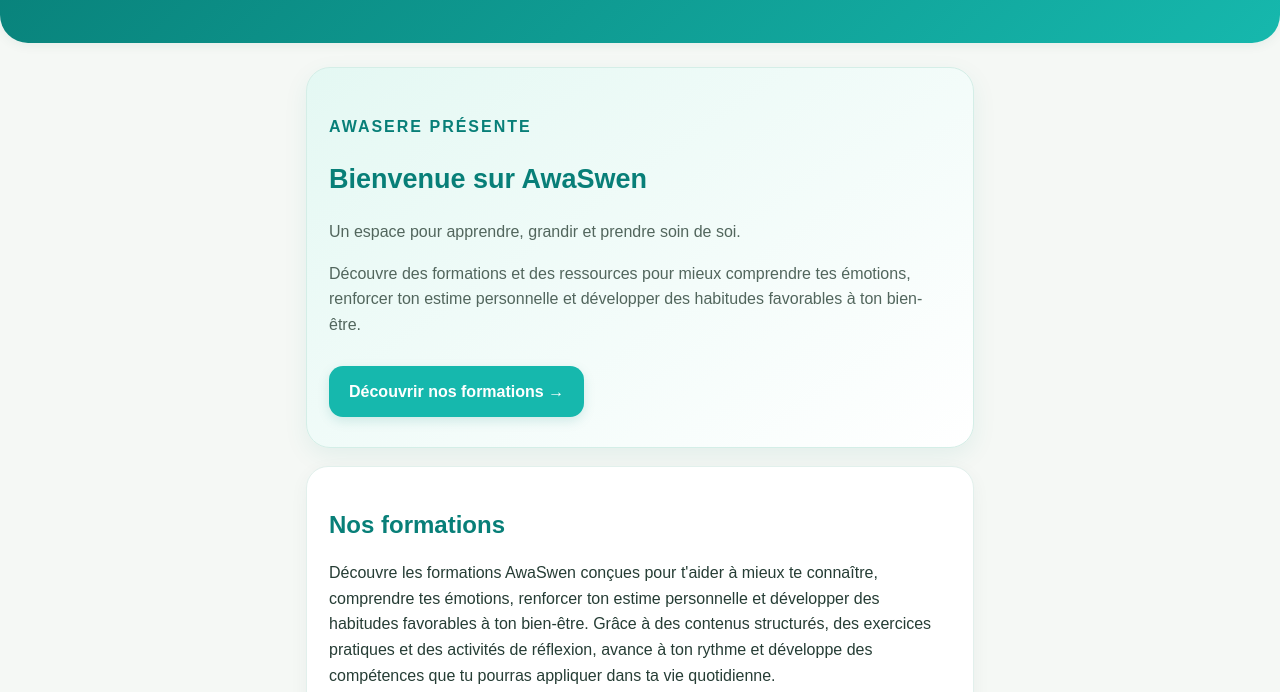
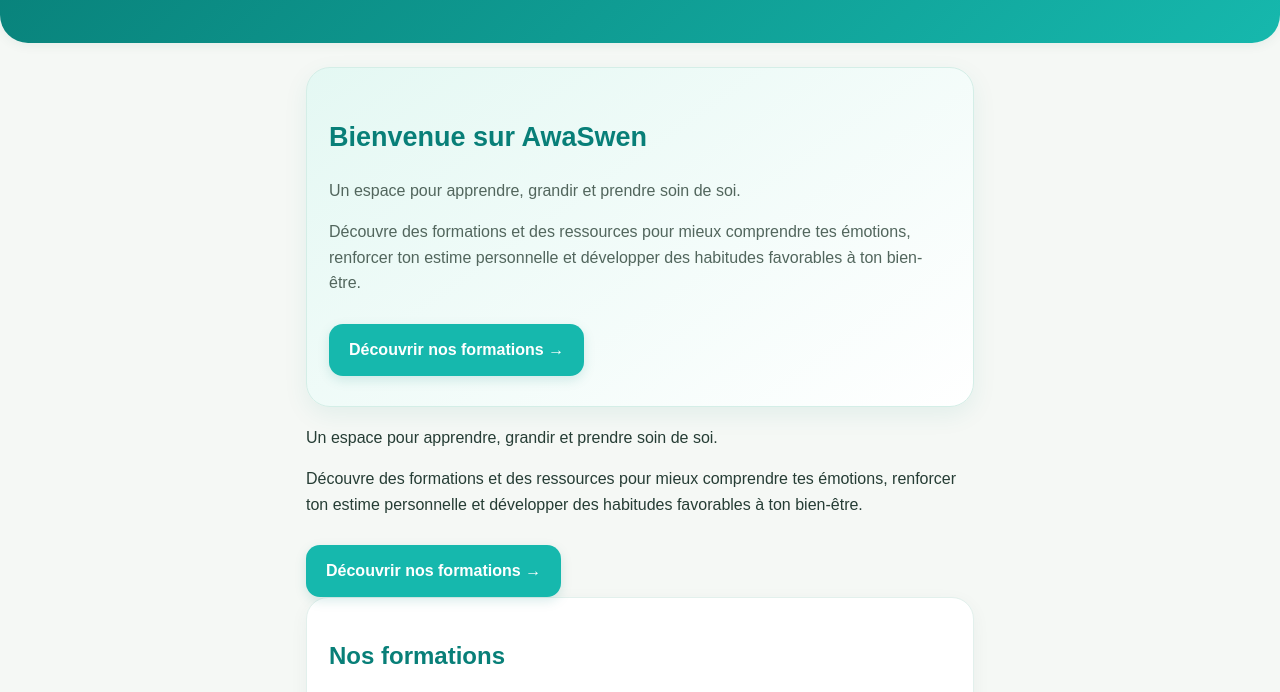
Before and after one commit to jennydesir34-creator/awaswen, a plain HTML site: page index.html in a window 1280 px wide. Shown: the part 108-800 px from the top of the page. Drawn offline with Linux system fonts and the light colour scheme.

Commit message:
Update index.html

```diff
--- a/index.html
+++ b/index.html
@@ -284,14 +284,25 @@
 
   <main>
 
+
 <section class="welcome">
-  <p style="color:#087f78; font-weight:bold; letter-spacing:2px;">
-    AWASERE PRÉSENTE
-  </p>
-
   <h2>Bienvenue sur AwaSwen</h2>
 
   <p>
+    Un espace pour apprendre, grandir et prendre soin de soi.
+  </p>
+
+  <p>
+    Découvre des formations et des ressources pour mieux comprendre
+    tes émotions, renforcer ton estime personnelle et développer
+    des habitudes favorables à ton bien-être.
+  </p>
+
+  <a class="button" href="#formations">
+    Découvrir nos formations →
+  </a>
+</section>
+
     Un espace pour apprendre, grandir et prendre soin de soi.
   </p>
 
```
